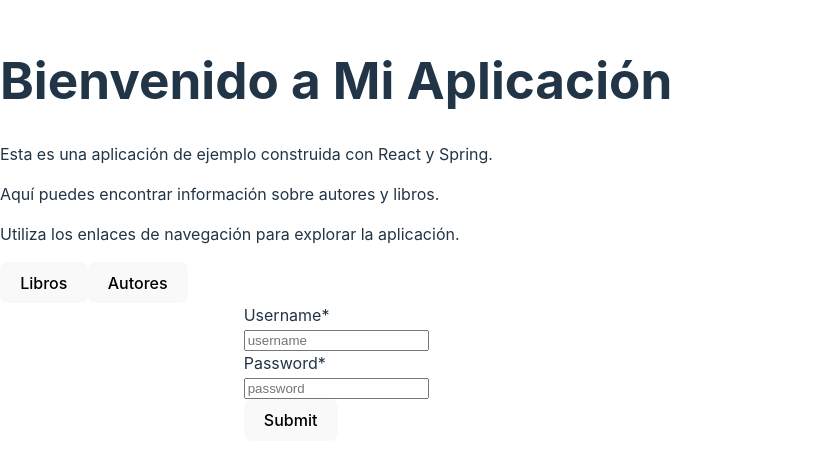
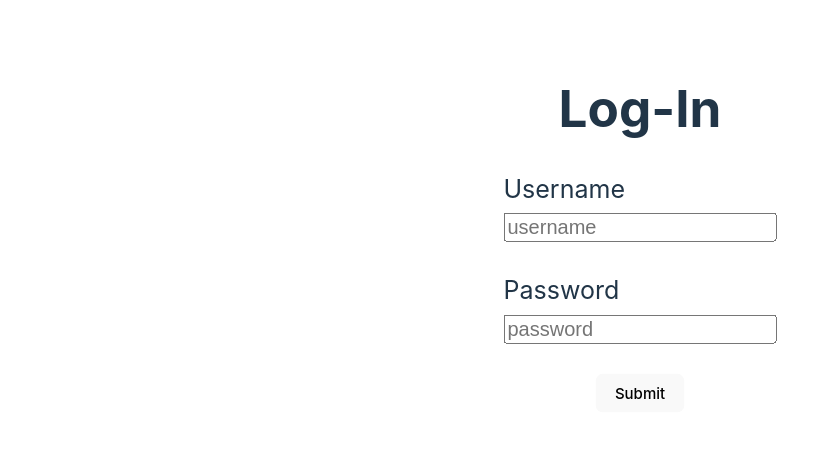
Before and after one commit to ICESI-PI1/taller-4-react-equipo-5, a React (Vite) app: page /authenticate in a window 1280 px wide. Shown: the part 171-636 px from the top of the page, without its empty margins (0-840 px from the left). Built offline with nearby package versions, Linux system fonts and the light colour scheme.

Commit message:
feat(protect): Add protected route and context

```diff
--- a/package.json
+++ b/package.json
@@ -11,7 +11,7 @@
   },
   "dependencies": {
     "@chakra-ui/react": "^2.8.1",
-    "axios": "^1.6.0",
+    "axios": "^1.5.1",
     "formik": "^2.4.5",
     "react": "^18.2.0",
     "react-dom": "^18.2.0",
--- a/src/App.jsx
+++ b/src/App.jsx
@@ -1,40 +1,34 @@
 import React from 'react';
-import {Route, Routes, BrowserRouter, Link} from 'react-router-dom';
+import {Route, Routes, BrowserRouter} from 'react-router-dom';
 import LibroPage from './pages/libroPage';
 import AuthorPage from './pages/authorPage';
 import LibroForm from './components/LibroForm';
 import AuthorForm from './components/AuthorForm';
 import LoginPage from "./pages/LoginPage.jsx";
+import HomePage from "./pages/HomePage.jsx";
+import ProtectedRoute from "./protectedRoute/ProtectedRoute.jsx";
+import {AuthProvider} from "./context/AuthContext";
 
 
 function App() {
     return (
-
+        <AuthProvider>
             <BrowserRouter>
-            <div>
-                <h1>Bienvenido a Mi Aplicación</h1>
-                <p>Esta es una aplicación de ejemplo construida con React y Spring.</p>
-                <p>Aquí puedes encontrar información sobre autores y libros.</p>
-                <p>Utiliza los enlaces de navegación para explorar la aplicación.</p>
-                <Link to="/libro">
-                    <button>Libros</button>
-                </Link>
-                <Link to="/author">
-                    <button>Autores</button>
-                </Link>
-
-            </div>
                 <Routes>
+                    <Route path='/' element={<HomePage/>}/>
                     <Route path='/libro' element={<LibroPage/>}/>
                     <Route path='/author' element={<AuthorPage/>}/>
-                <Route path='/libro/form' element={<LibroForm/>}>
-                  <Route path="libro" element={<LibroForm />} />
-                </Route>
+                    <Route path='/libro/form' element={<LibroForm/>}/>
                     <Route path='/author/form' element={<AuthorForm/>}/>
                     <Route path='/authenticate' element={<LoginPage/>}/>
-
+                    <Route path='/libros' element={
+                        <ProtectedRoute>
+                            <LibroPage/>
+                        </ProtectedRoute>
+                    }/>
                 </Routes>
             </BrowserRouter>
+        </AuthProvider>
     );
 }
 
--- a/src/axios.js
+++ b/src/axios.js
@@ -3,6 +3,6 @@ import axios from 'axios'
 const instance = axios.create({baseURL : "http://localhost:8080"})
 
 localStorage.getItem('token') && (instance.defaults.headers.common["Authorization"] =
-    localStorage.getItem('token'))
+    'Bearer ' + localStorage.getItem('token'))
 
 export default instance
--- a/src/components/Author.jsx
+++ b/src/components/Author.jsx
@@ -1,18 +1,10 @@
 import React from 'react'
-import AuthorForm from './AuthorForm'
-import {Link} from 'react-router-dom'
 
 function Author({author}) {
-    const handleClick = () => {
-        <AuthorForm author={author} />
-    }
     return (
         <div>
             <h3>Author: {author.nombre}</h3>
             <p>Nacionalidad: {author.nacionalidad}</p>
-            <Link to="/author/form">
-                <button onClick={handleClick}>Editar</button>
-            </Link>
         </div>
     )
 }
--- a/src/components/Libro.jsx
+++ b/src/components/Libro.jsx
@@ -1,21 +1,11 @@
-import React from 'react';
-import {Link} from 'react-router-dom';
-import LibroForm from './LibroForm';
+import React from "react";
 
 function Libro({ libro }) {
-
-  const handleClick = () => {
-    <LibroForm libro={libro} />
-  };
-
     return (
         <div>
         <h3>Libro: {libro.titulo}</h3>
         <p>FechaPublicacion: {libro.fechaPublicacion}</p>
         <p>Author: {libro.autorId}</p>
-      <Link to="/libro/form">
-        <button onClick={handleClick}>Editar</button>
-      </Link>
         </div>
     );
     }
--- /dev/null
+++ b/src/context/AuthContext.jsx
@@ -0,0 +1,25 @@
+import { createContext, useContext, useState } from 'react';
+
+const AuthContext = createContext();
+
+export const AuthProvider = ({ children }) => {
+    const [authData, setAuthData] = useState('out');
+
+    const login = (token) => {
+        setAuthData(token);
+    };
+
+    const logout = () => {
+        setAuthData('out');
+    };
+
+    return (
+        <AuthContext.Provider value={{ authData, login, logout }}>
+            {children}
+        </AuthContext.Provider>
+    );
+};
+
+export const useAuthContext = () => {
+    return useContext(AuthContext);
+};
--- /dev/null
+++ b/src/pages/HomePage.jsx
@@ -0,0 +1,28 @@
+import React from "react";
+import {AbsoluteCenter, Button, Center, Heading, HStack, Text, VStack} from "@chakra-ui/react";
+import { Link } from 'react-router-dom';
+
+
+function HomePage() {
+    return (
+        <AbsoluteCenter>
+            <Center>
+                <VStack>
+                    <Heading as={"h2"}>
+                        Bienvenido a Mi Aplicación
+                    </Heading>
+                    <Text>Esta es una aplicación de ejemplo construida con React y Spring.
+                        Utiliza los enlaces de navegación para explorar la aplicación.
+                        Aquí puedes encontrar información sobre autores y libros.</Text>
+                    <Link to={"/authenticate"}>
+                        <Button>
+                            Log-In
+                        </Button>
+                    </Link>
+                </VStack>
+            </Center>
+        </AbsoluteCenter>
+    )
+}
+
+export default HomePage
--- a/src/pages/LibroPage.jsx
+++ b/src/pages/LibroPage.jsx
@@ -1,14 +1,12 @@
 import React, { useState, useEffect } from "react";
-import { Link } from "react-router-dom";
-import LibroForm from "../components/LibroForm";
 import Libro from "../components/Libro";
 import instance from "../axios.js";
 import axios from "axios";
 
-const exampleBooks = [
+/*const exampleBooks = [
     { id: 1, titulo: 'Mein Kampf', fechaPublicacion: '2022-01-01', autorId: 1 },
     { id: 2, titulo: 'El queso y los gusanos', fechaPublicacion: '2022-02-01', autorId: 2 }
-  ];
+  ];*/
 
 function LibroPage() {
     const [libros, setLibros] = useState([]);
@@ -23,14 +21,11 @@ function LibroPage() {
         })
     }, []);
 
-
     return (
-
         <div>
             <h1>Libro Page</h1>
-            {exampleBooks.map((libro) => (
+            {libros.map((libro) => (
                 <Libro key={libro.id} libro={libro} />
-
             ))}
         </div>
     );
--- a/src/pages/LoginPage.jsx
+++ b/src/pages/LoginPage.jsx
@@ -1,81 +1,90 @@
-import React, {useState} from "react";
+import React from "react";
 
 import {
-    Box,
-    Button,
+    AbsoluteCenter,
+    Button, Center,
     FormControl,
     FormErrorMessage,
-    FormLabel,
+    FormLabel, Heading, HStack,
     Input, VStack,
-    WrapItem,
 } from "@chakra-ui/react";
 import axios from "axios";
 import instance from "../axios.js";
-// import {useFormik} from "formik";
-// import * as Yup from 'yup';
-// import axios from "../axios.js";
-// import instance from "../axios.js";
+import {useFormik} from "formik";
+import * as Yup from 'yup';
+import {useAuthContext} from "../context/AuthContext.jsx";
 
 function LoginPage() {
-    /* const formik = useFormik({
+    const {authData, login, logout} = useAuthContext()
+
+    const formik = useFormik({
         initialValues: {
             username: "",
             password: "",
         },
-        onSubmit: async () => {
-            await axios.get(instance+"/authenticate")
-                .then()
+        onSubmit: async (values) => {
+
+            try {
+                await axios.post(instance.getUri() + "/authenticate", {
+                    "username": values.username,
+                    "password": values.password
+                }).then(res => {
+                        login('Bearer ' + res.data.token)
+                        console.log("token: " + authData)
+                    }
+                )
+            } catch (e) {
+                console.log(e)
+            }
         },
         validationSchema: Yup.object({
             username: Yup.string().required("Required"),
             password: Yup.string().required("Required")
         }),
-    });*/
-
-    const [username, setUsername] = useState("")
-    const [password, setPassword] = useState("")
-
-    const handleUsernameChange = (e) => {
-        setUsername(e.target.value)
-    }
-
-    const handlePasswordChange = (e) => {
-        setPassword(e.target.value)
-    }
-
-    const handleSubmit = () => {
-        console.log(instance.getUri()+"/authenticate")
-        try {
-            axios.post( instance.getUri() + "/authenticate", {
-                "username":username,
-                "password":password
-            }).then(res => {
-                    localStorage.setItem('token', res.data.token)
-                }
-            )
-        } catch (e) {
-            console.log(e)
-        }
-    }
+    });
 
     return (
-        <VStack>
-            <FormControl isRequired>
-                <FormLabel>
+        <AbsoluteCenter>
+            <Center>
+                <Heading as="h1">
+                    Log-In
+                </Heading>
+            </Center>
+            <form onSubmit={formik.handleSubmit}>
+                <VStack spacing={30}>
+                    <FormControl isInvalid={formik.touched.username && formik.errors.username}>
+                        <FormLabel htmlFor={"username"} fontSize={'25px'} mb={'5px'}>
                             Username
                         </FormLabel>
-                <Input onChange={handleUsernameChange} placeholder='username'/>
-                <FormLabel>
+                        <Input id="username" name="username" {...formik.getFieldProps("username")}
+                               fontSize={'20px'}
+                               placeholder='username'/>
+                        <FormErrorMessage>
+                            {formik.errors.username}
+                        </FormErrorMessage>
+                    </FormControl>
+
+                    <FormControl isInvalid={formik.touched.username && formik.errors.username}>
+                        <FormLabel htmlFor={"password"} fontSize={'25px'} mb={'5px'}>
                             Password
                         </FormLabel>
-                <Input onChange={handlePasswordChange} placeholder='password'/>
-                <WrapItem>
-                    <Button colorScheme='blue' onClick={handleSubmit}>
+                        <Input type={"password"} id="password" name="password" {...formik.getFieldProps("password")}
+                               fontSize={'20px'}
+                               placeholder='password'/>
+                        <FormErrorMessage>
+                            {formik.errors.password}
+                        </FormErrorMessage>
+                    </FormControl>
+
+                    <Center>
+                        <Button fontSize={'15px'} variant='solid' colorScheme='blue' type={"submit"}
+                                onClick={formik.handleSubmit}>
                             Submit
                         </Button>
-                </WrapItem>
-            </FormControl>
+                    </Center>
                 </VStack>
+            </form>
+        </AbsoluteCenter>
     )
 }
 
--- /dev/null
+++ b/src/protectedRoute/ProtectedRoute.jsx
@@ -0,0 +1,22 @@
+import React, {useEffect, useState} from 'react';
+import {Navigate, Outlet} from 'react-router-dom';
+
+// Importa tu contexto de autenticación
+import {useAuthContext} from "../context/AuthContext.jsx";
+
+// Componente de ruta protegida
+const ProtectedRoute = ({children}) => {
+    const {authData} = useAuthContext()
+    const [localAuthData, setLocalAuthData] = useState(authData)
+
+    useEffect(() => {
+        console.log("authData cambio !!! ")
+        setLocalAuthData(authData)
+    }, [authData])
+
+    console.log(localAuthData === 'out' ? "igual a out" : "no out")
+    return localAuthData !== 'out' ? children : <Navigate to={"/authenticate"}/>
+
+};
+
+export default ProtectedRoute;
```
Also changed, not shown: src/components/LibroForm.jsx (+8 -11 lines), 1 other file (tests, documents, lock files or other folders). Lines whose indentation alone changed are shown as unchanged.
